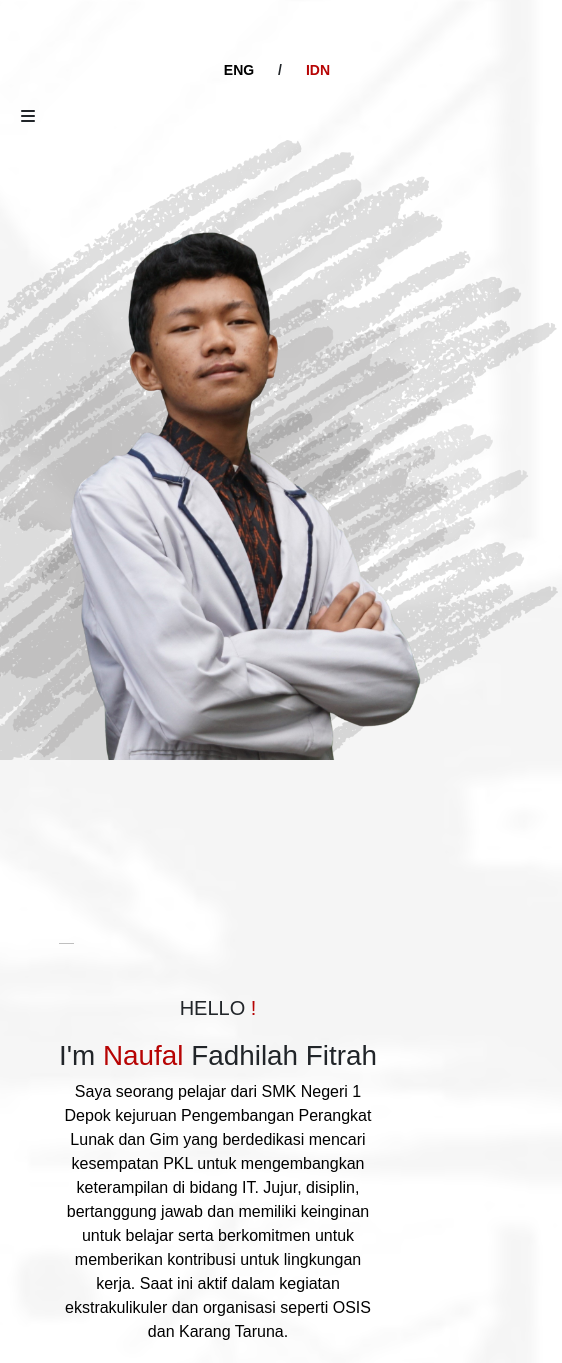
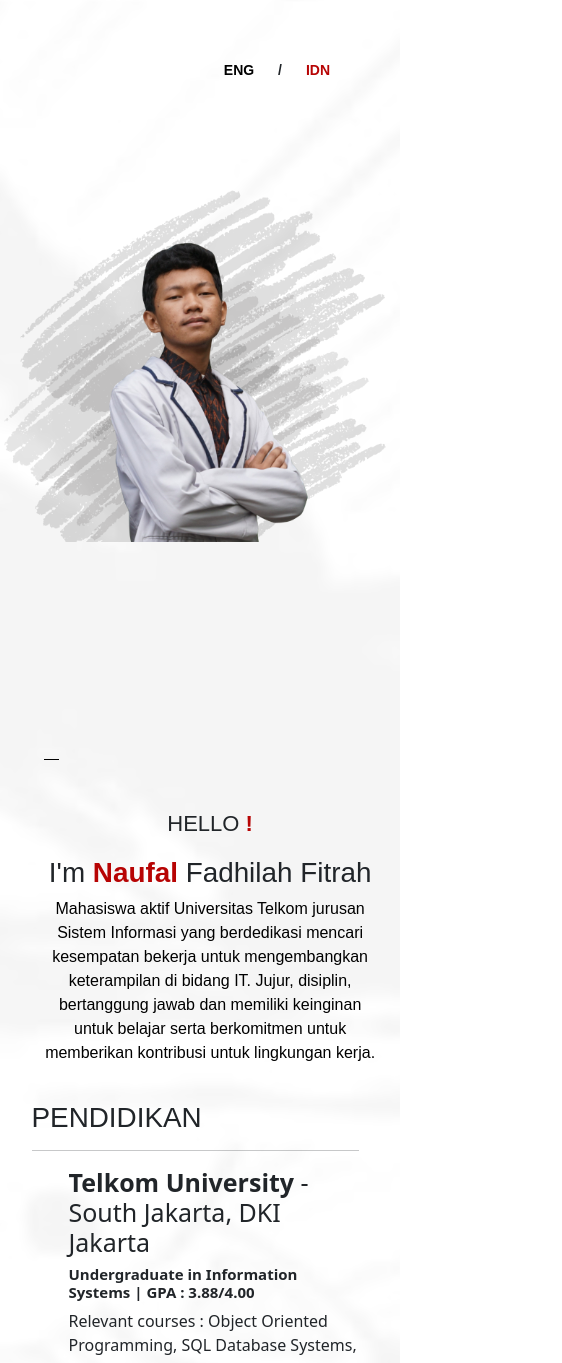
Before and after one commit to HIRUZENT/tugasHtml_W1_NaufalFadhilahF, a plain HTML site: page index.html in a window 390 px wide. Shown: the top 1363 px of the page, 562 px wide, since content can reach past the window. Drawn offline with nearby package versions, Linux system fonts and the light colour scheme; a web font is replaced by a local one.

Commit message:
responsive 2.3

```diff
--- a/index.html
+++ b/index.html
@@ -75,7 +75,8 @@
         }
 
         #landing_view .description {
-            margin-top: -20%;
+            margin-top: -10%;
+            margin-left: 10%;
         }
 
         #landing_view hr,
@@ -93,17 +94,19 @@
             height: 1px;
             color: black;
             margin-right: 7px;
-            margin-top: 14px;
+            margin-top: 16px;
+            opacity: 1;
         }
 
         #landing_view .description span {
-            color: black;
             color: var(--red_color);
+            font-weight: bold;
+            font-family: var(--font);
         }
 
         .description #greetings {
             font-family: var(--font_normal);
-            font-size: 20px;
+            font-size: 22px;
         }
 
         .navbar {
@@ -140,8 +143,10 @@
         }
 
         .my_photo {
-            max-width: 43pc;
+            max-width: 42pc;
             animation: slide_kanan 1s;
+            padding-top: 5rem;
+            transition: ease 0.5s;
         }
 
         .nama h1 {
@@ -216,15 +221,21 @@
         }
 
         @media (max-width: 992px) {
-            #intro{
+            #intro {
                 margin-top: 13rem !important;
             }
-            #landing_view{
+
+            #landing_view {
                 margin-top: -2% !important;
             }
-            #landing_view img{
+
+            #landing_view img {
                 margin-top: 5rem;
+                margin-left: -50px;
+                max-width: 100vw;
+                transition: ease 0.5s;
             }
+
             .fa-bars {
                 display: block;
                 margin: 0;
@@ -232,10 +243,16 @@
                 margin-left: 2rem !important;
             }
 
+            #landing_view .description {
+                margin-top: -10%;
+                margin-left: -5%;
+            }
+
             .navbar {
                 display: none;
             }
-            .navbar-lang{
+
+            .navbar-lang {
                 transform: translateY(-2rem);
             }
         }
@@ -277,12 +294,10 @@
                         <div class="nama">
                             <h1>I'm <span>Naufal</span> Fadhilah Fitrah</h1>
                         </div>
-                        <p id="desc_about">Saya seorang pelajar dari SMK Negeri 1 Depok kejuruan Pengembangan Perangkat
-                            Lunak dan Gim
-                            yang berdedikasi mencari kesempatan PKL untuk mengembangkan keterampilan di bidang IT.
+                        <p id="desc_about">Mahasiswa aktif Universitas Telkom jurusan Sistem Informasi
+                            yang berdedikasi mencari kesempatan bekerja untuk mengembangkan keterampilan di bidang IT.
                             Jujur, disiplin, bertanggung jawab dan memiliki keinginan untuk belajar serta berkomitmen
-                            untuk memberikan kontribusi untuk lingkungan kerja. Saat ini aktif dalam kegiatan
-                            ekstrakulikuler dan organisasi seperti OSIS dan Karang Taruna.</p>
+                            untuk memberikan kontribusi untuk lingkungan kerja.</p>
                     </div>
                 </div>
 
```
